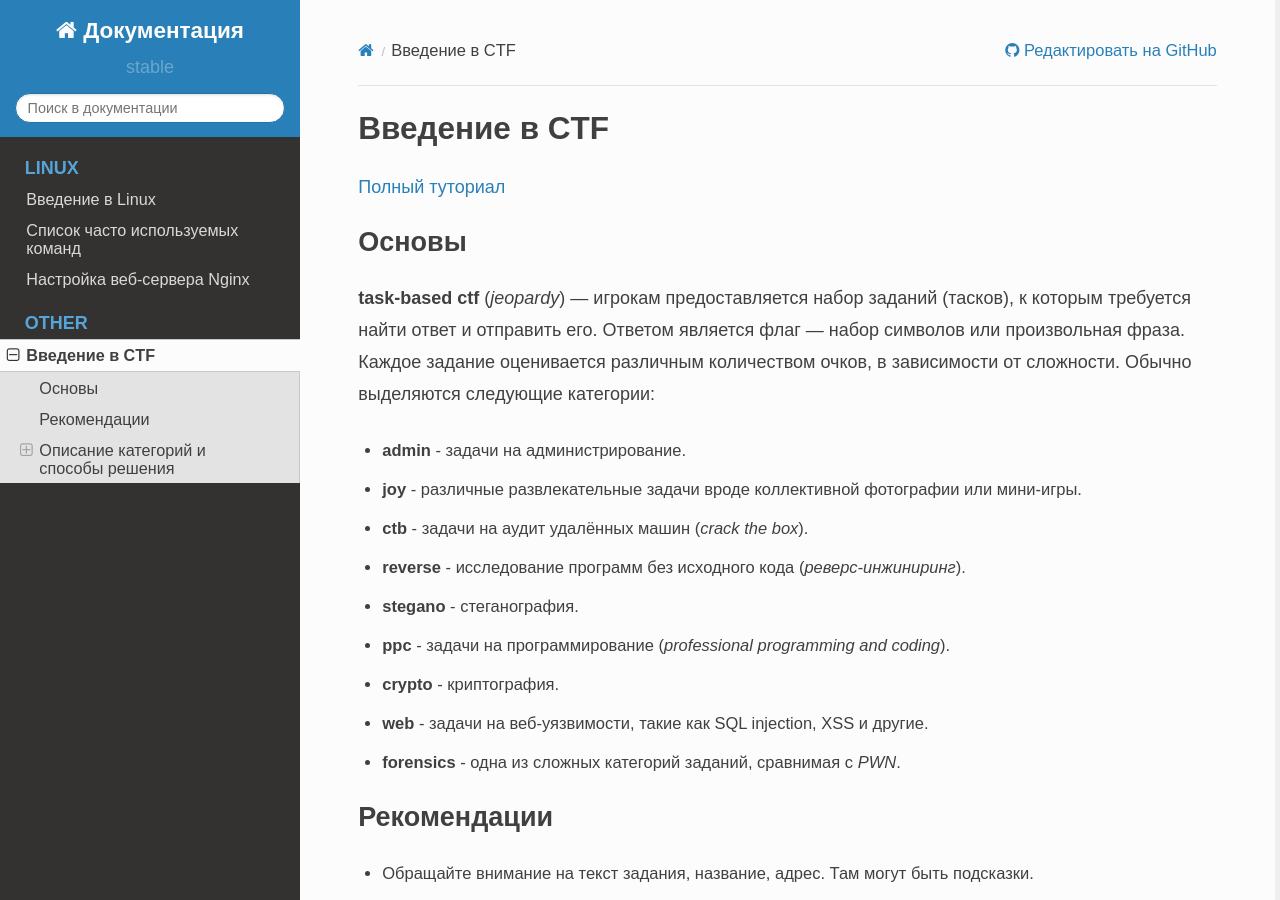
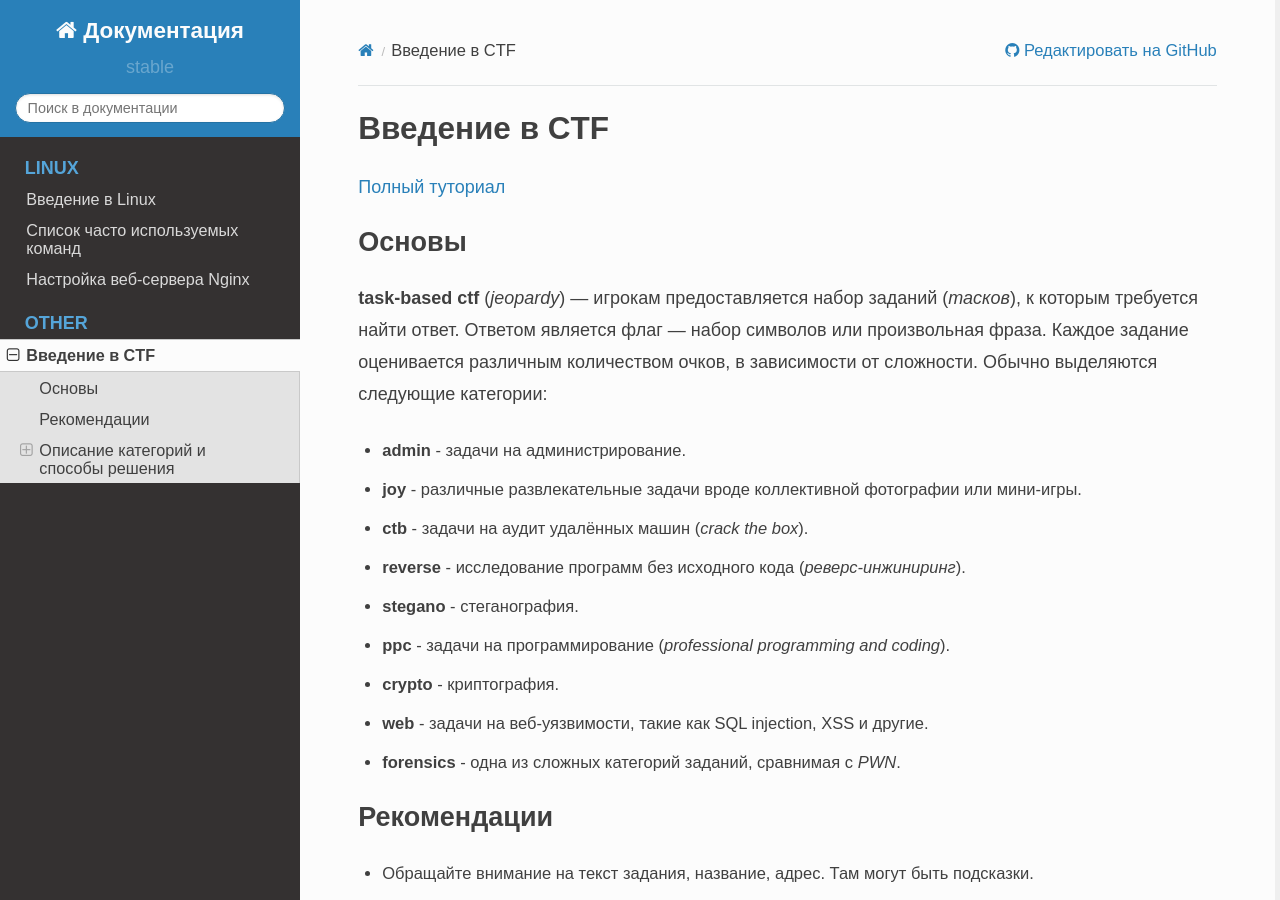
Before and after one commit to Vladius25/docs, a Sphinx documentation site: the page built from source/ctf.rst, in a window 1280 px wide and 900 px high. Built offline with Sphinx 7.4.7 and the Read the Docs theme 2.0.0, drawn with Linux system fonts in a browser that asks for light colours; some of the changed text lies outside the part shown.

Commit message:
misstakes...

```diff
--- a/source/ctf.rst
+++ b/source/ctf.rst
@@ -7,7 +7,7 @@
 Основы
 ===============
 
-**task-based ctf** (*jeopardy*) — игрокам предоставляется набор заданий (тасков), к которым требуется найти ответ и отправить его. Ответом является флаг — набор символов или произвольная фраза. Каждое задание оценивается различным количеством очков, в зависимости от сложности. Обычно выделяются следующие категории:
+**task-based ctf** (*jeopardy*) — игрокам предоставляется набор заданий (*тасков*), к которым требуется найти ответ. Ответом является флаг — набор символов или произвольная фраза. Каждое задание оценивается различным количеством очков, в зависимости от сложности. Обычно выделяются следующие категории:
 
 * **admin** - задачи на администрирование.
 * **joy** - различные развлекательные задачи вроде коллективной фотографии или мини-игры.
@@ -50,7 +50,7 @@
 Stegano
 --------
 
-* *Стеганография* - это наука о скрытой передаче информации путём сохранения в тайне самого факта передачи.
+* **Стеганография** - это наука о скрытой передаче информации путём сохранения в тайне самого факта передачи.
 * Чаще всего вам дается изображения в котором скрыт флаг. В самом простом случае он находится на картинке, но его не видно. Тут можно либо пробежаться по каналам, либо сделать ``XOR`` с оригинальным изображением, если оно есть. Программа для этого указана ниже .
 * В более сложных случаях в изображении зашит не просто флаг, а какая-то другая информация, которую нужно дальше преобразовать в него.
 * Первым делом при решении открываем ``Stegsolve`` (`см. здесь <http://kmb.ufoctf.ru/stego/stegsolve/main.html>`_).
```
Also changed, not shown: other parts of source/ctf.rst (+1 -1 lines).
